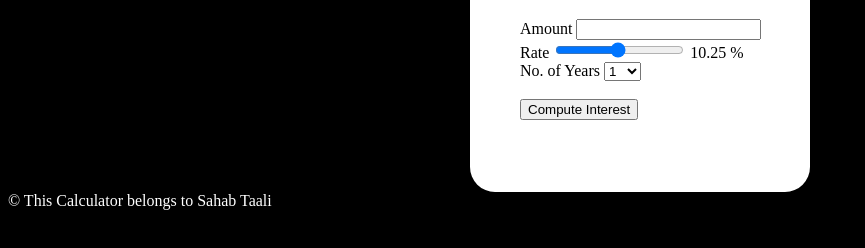
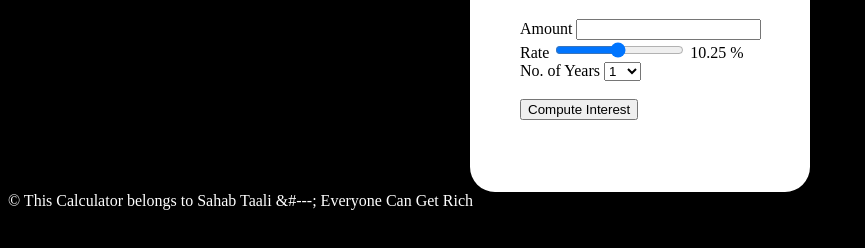
Before and after one commit to SanSynyster/MyIBM_Project, a plain HTML site: page index.html in a window 1280 px wide. Shown: the part 126-374 px from the top of the page, without its empty margins (0-865 px from the left). Drawn offline with Linux system fonts and the light colour scheme.

Commit message:
Update index.html

```diff
--- a/index.html
+++ b/index.html
@@ -44,6 +44,7 @@
         <footer>
 
             &#169; This Calculator belongs to Sahab Taali
+            &#---;  Everyone Can Get Rich
 
         </footer>
 
```
